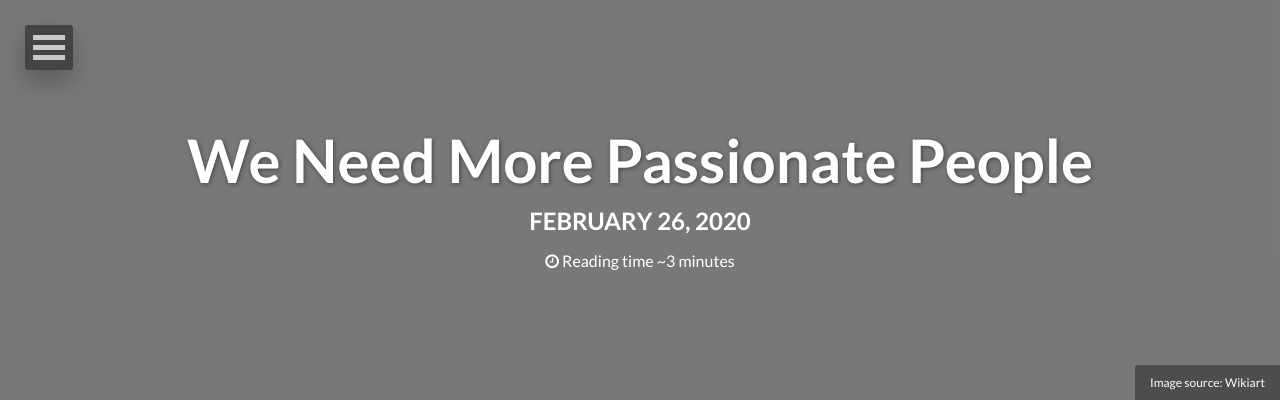
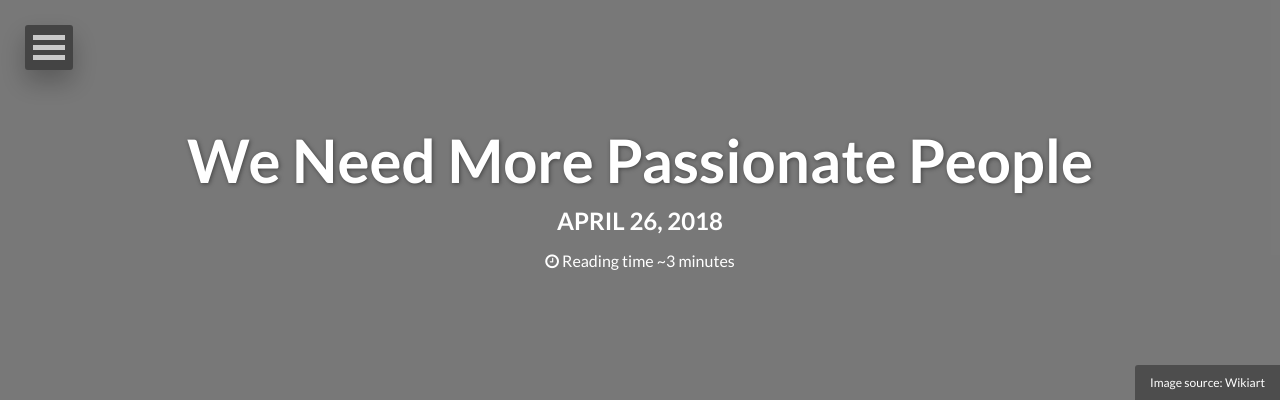
Before and after one commit to dtinblack/dtinblack.github.io, a Jekyll site: the page built from _posts/2018-04-26-passionate-people.md, in a window 1280 px wide and 900 px high. Shown: the top 402 px of the window. Built offline with Jekyll 4.4.1, drawn with Linux system fonts in a browser that asks for light colours; nearby versions of some CDN libraries; some of the changed text lies outside the part shown.

Commit message:
switched posts

```diff
--- a/_posts/2020-02-26-passionate-people.md
+++ b/_posts/2018-04-26-passionate-people.md
@@ -2,7 +2,7 @@
 layout: post
 title: We Need More Passionate People
 description: "The effect passionate people can have on us."
-modified: 2020-02-26
+modified: 2018-04-26
 tags: [Passionate People, David Attenborough, Brian Cox]
 image:
   background: backgrounds/general-background.jpg
```
Also changed, not shown: _posts/2020-02-26-fly-fishing-on-prescription.md (renamed from _posts/2018-04-26-fly-fishing-on-prescription.md, +1 -1 lines).
